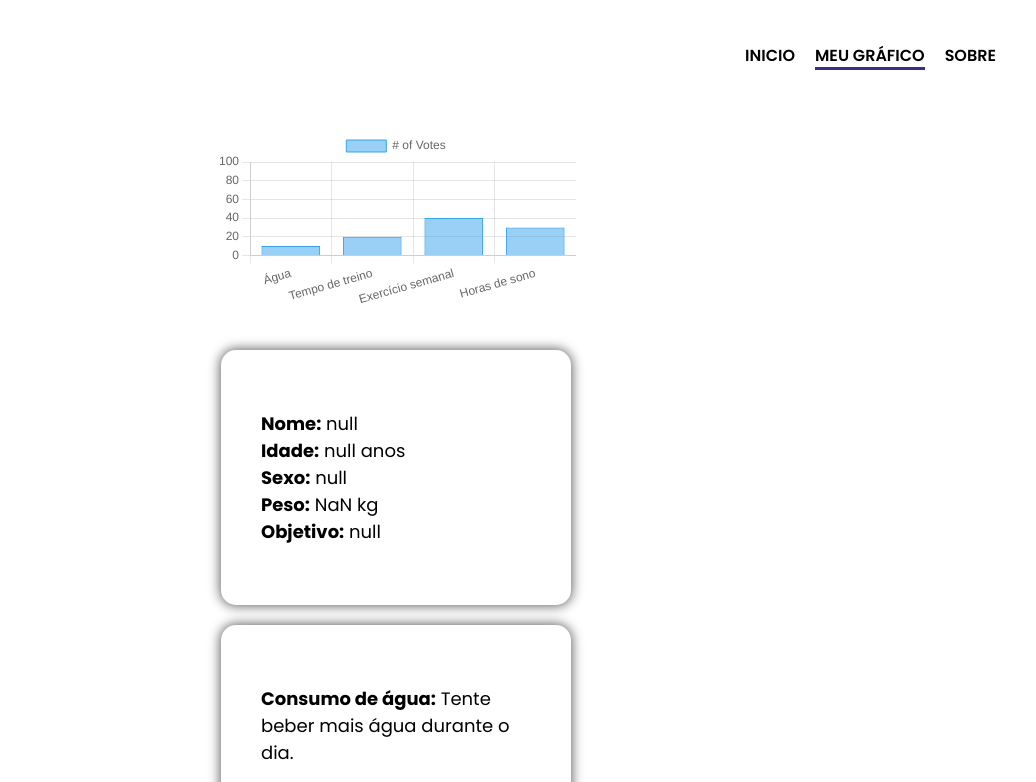
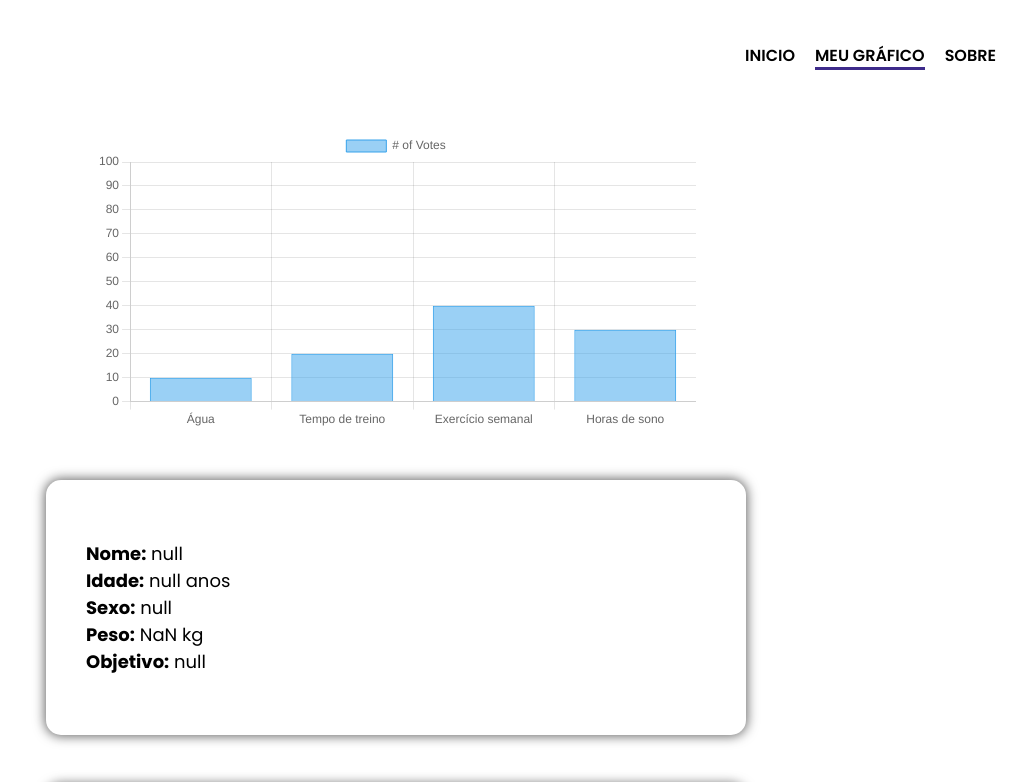
Before and after one commit to kayqueFranco/MeuRitmo, a website: page Front-end/grafico.html in a window 1280 px wide. Shown: the top 782 px of the page, 244-1280 px from the left. Drawn offline with nearby package versions, Linux system fonts and the light colour scheme; no server answers.

Commit message:
Estilizando os cards e deixando tudo responsivo.

```diff
--- a/Front-end/style/grafico.css
+++ b/Front-end/style/grafico.css
@@ -2,19 +2,53 @@
 
 #div-grafico {
     margin: 20px auto;
+    display: flex;
+    justify-content: center;
+    align-items: center;
     max-width: 360px;
     height: 200px;
 }
 
-#dicas, #dados-usuario {
+#dicas,
+#dados-usuario {
     max-width: 350px;
-    margin: 20px auto;
+    margin: 50px auto;
     font-size: 18px;
     padding: 40px;
     box-shadow: 0px 0px 12px 1px rgb(97, 97, 97);
     border-radius: 15px;
 }
 
-@media (min-width: 576px){
+@media (min-width: 576px) {
+    #div-grafico {
+        max-width: 460px;
+        height: 300px;
+    }
 
+    #dicas,
+    #dados-usuario {
+        max-width: 460px;
+    }
 }
+
+@media (min-width: 768px) {
+    #div-grafico {
+        max-width: 560px;
+    }
+
+    #dicas,
+    #dados-usuario {
+        max-width: 560px;
+    }
+}
+
+@media (min-width: 992px) {
+    #div-grafico {
+        max-width: 700px;
+    }
+
+    #dicas,
+    #dados-usuario {
+        max-width: 700px;
+    }
+}
```
